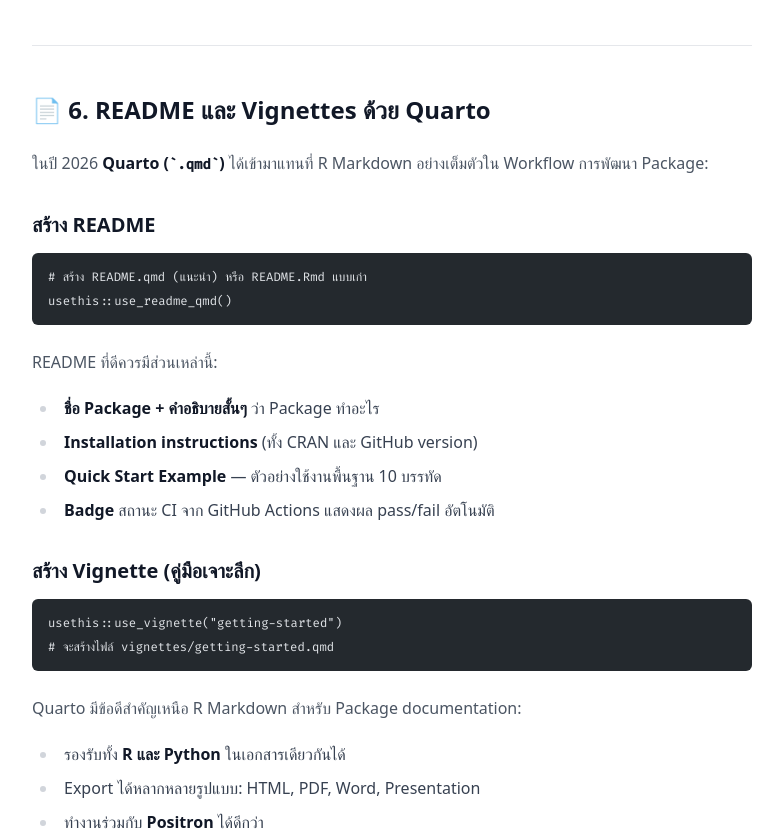
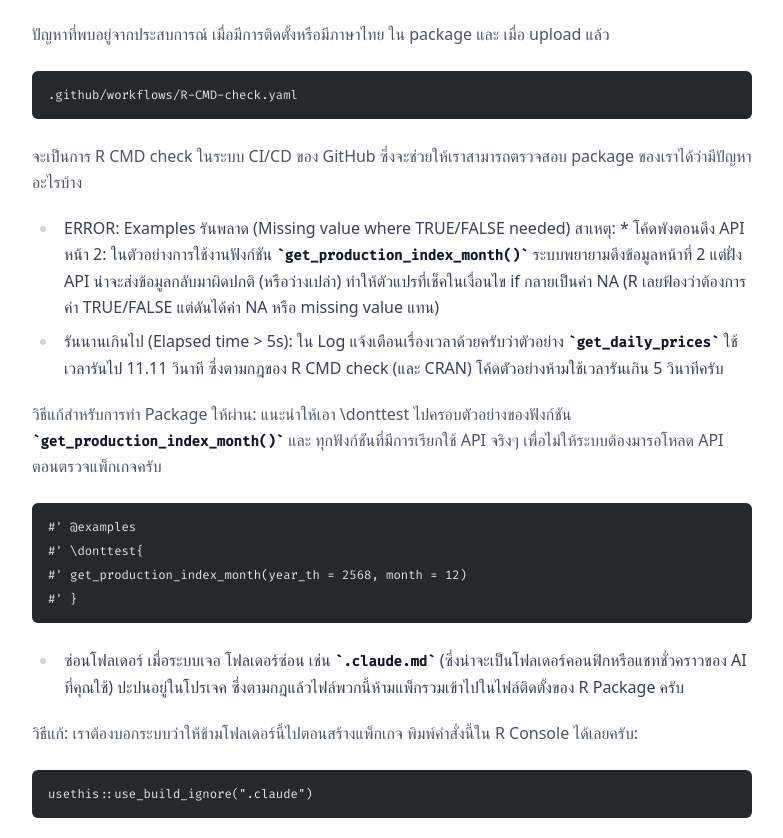
Before and after one commit to kanthjs/kanthanawit, an Astro site: page /writing/r-package-dev-2026 in a window 1280 px wide. Shown: the part 8399-9237 px from the top of the page, without its empty margins (248-1031 px from the left). Built offline with nearby package versions, Linux system fonts and the light colour scheme; Astro itself is replaced by a stand-in of ours; some packages are replaced by stand-ins of ours; code samples lack their colours; a web font is replaced by a local one.

Commit message:
Update r-package-dev-2026.mdx

````diff
--- a/src/content/writing/r-package-dev-2026.mdx
+++ b/src/content/writing/r-package-dev-2026.mdx
@@ -299,6 +299,36 @@ Duration: 23.4s
 R CMD check succeeded
 ```
 
+ปัญหาที่พบอยู่จากประสบการณ์ เมื่อมีการติดตั้งหรือมีภาษาไทย ใน package และ เมื่อ upload แล้ว
+```
+.github/workflows/R-CMD-check.yaml
+```
+จะเป็นการ R CMD check ในระบบ CI/CD ของ GitHub ซึ่งจะช่วยให้เราสามารถตรวจสอบ package ของเราได้ว่ามีปัญหาอะไรบ้าง
+
+- ERROR: Examples รันพลาด (Missing value where TRUE/FALSE needed)
+สาเหตุ: * โค้ดพังตอนดึง API หน้า 2: ในตัวอย่างการใช้งานฟังก์ชัน `get_production_index_month()` ระบบพยายามดึงข้อมูลหน้าที่ 2 แต่ฝั่ง API น่าจะส่งข้อมูลกลับมาผิดปกติ (หรือว่างเปล่า) ทำให้ตัวแปรที่เช็คในเงื่อนไข if กลายเป็นค่า NA (R เลยฟ้องว่าต้องการค่า TRUE/FALSE แต่ดันได้ค่า NA หรือ missing value แทน)
+- รันนานเกินไป (Elapsed time > 5s): ใน Log แจ้งเตือนเรื่องเวลาด้วยครับว่าตัวอย่าง `get_daily_prices` ใช้เวลารันไป 11.11 วินาที ซึ่งตามกฎของ R CMD check (และ CRAN) โค้ดตัวอย่างห้ามใช้เวลารันเกิน 5 วินาทีครับ
+
+วิธีแก้สำหรับการทำ Package ให้ผ่าน:
+แนะนำให้เอา \donttest{} ไปครอบตัวอย่างของฟังก์ชัน `get_production_index_month()` และ ทุกฟังก์ชันที่มีการเรียกใช้ API จริงๆ เพื่อไม่ให้ระบบต้องมารอโหลด API ตอนตรวจแพ็กเกจครับ
+
+```
+#' @examples
+#' \donttest{
+#' get_production_index_month(year_th = 2568, month = 12)
+#' }
+```
+
+- ซ่อนโฟลเดอร์ เมื่อระบบเจอ โฟลเดอร์ซ่อน เช่น `.claude.md`
+(ซึ่งน่าจะเป็นโฟลเดอร์คอนฟิกหรือแชทชั่วคราวของ AI ที่คุณใช้) ปะปนอยู่ในโปรเจค ซึ่งตามกฎแล้วไฟล์พวกนี้ห้ามแพ็กรวมเข้าไปในไฟล์ติดตั้งของ R Package ครับ
+
+วิธีแก้:
+เราต้องบอกระบบว่าให้ข้ามโฟลเดอร์นี้ไปตอนสร้างแพ็กเกจ พิมพ์คำสั่งนี้ใน R Console ได้เลยครับ:
+
+```
+usethis::use_build_ignore(".claude")
+```
+(คำสั่งนี้จะไปเติมชื่อโฟลเดอร์ลงในไฟล์ .Rbuildignore ให้อัตโนมัติครับ)
 ---
 
 ## 📄 6. README และ Vignettes ด้วย Quarto
````
